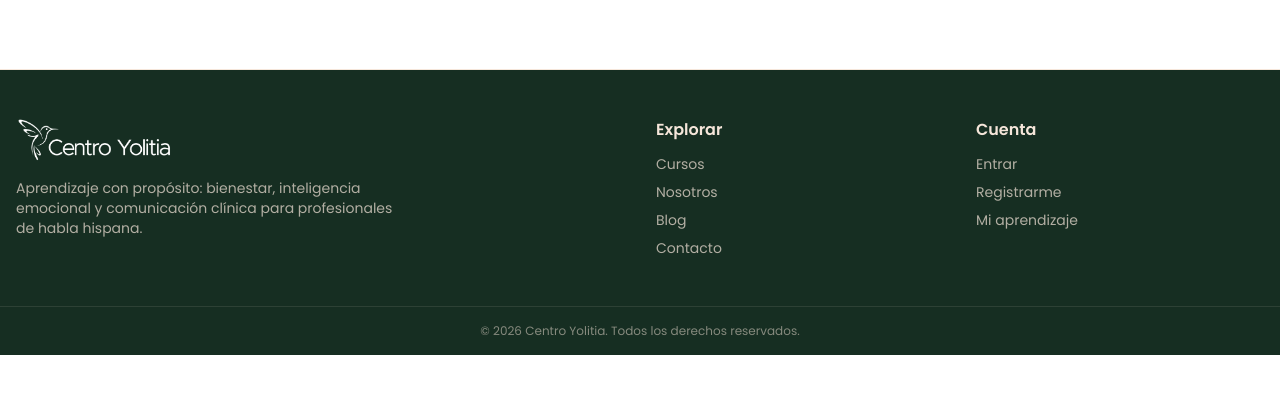
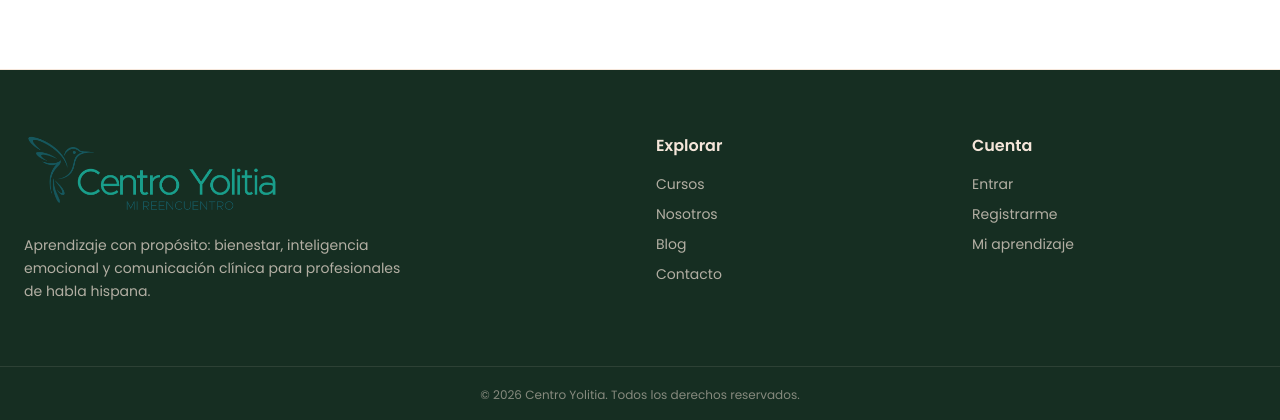
Before and after one commit to Pompaanoo/yoliti-app, a Next.js app: page / in a window 1280 px wide. Shown: the part 1315-1735 px from the top of the page. Before the commit the page ends 1670 px from the top, so only its background shows below. Built offline with nearby package versions, Linux system fonts and the light colour scheme; no server answers; the database is empty.

Commit message:
Footer usa logo-eslogan y espaciado mas limpio

```diff
--- a/src/components/Footer.tsx
+++ b/src/components/Footer.tsx
@@ -1,20 +1,24 @@
 import Link from "next/link";
-import Logo from "@/components/Logo";
 
 export default function Footer() {
   return (
     <footer className="mt-24 border-t border-base-300 bg-neutral text-neutral-content">
-      <div className="mx-auto grid max-w-7xl gap-8 px-4 py-12 md:grid-cols-4">
+      <div className="mx-auto grid max-w-7xl gap-10 px-6 py-16 md:grid-cols-4 md:gap-8">
         <div className="md:col-span-2">
-          <Logo className="h-11" light />
-          <p className="mt-4 max-w-sm text-sm text-neutral-content/70">
+          {/* eslint-disable-next-line @next/next/no-img-element */}
+          <img
+            src="/images/logo-eslogan.png"
+            alt="Centro Yolitia"
+            className="h-20 w-auto object-contain"
+          />
+          <p className="mt-5 max-w-sm text-sm leading-relaxed text-neutral-content/70">
             Aprendizaje con propósito: bienestar, inteligencia emocional y
             comunicación clínica para profesionales de habla hispana.
           </p>
         </div>
         <div>
           <h4 className="font-semibold">Explorar</h4>
-          <ul className="mt-3 space-y-2 text-sm text-neutral-content/70">
+          <ul className="mt-4 space-y-2.5 text-sm text-neutral-content/70">
             <li><Link href="/cursos" className="hover:text-primary">Cursos</Link></li>
             <li><Link href="/nosotros" className="hover:text-primary">Nosotros</Link></li>
             <li><Link href="/blog" className="hover:text-primary">Blog</Link></li>
@@ -23,14 +27,14 @@ export default function Footer() {
         </div>
         <div>
           <h4 className="font-semibold">Cuenta</h4>
-          <ul className="mt-3 space-y-2 text-sm text-neutral-content/70">
+          <ul className="mt-4 space-y-2.5 text-sm text-neutral-content/70">
             <li><Link href="/login" className="hover:text-primary">Entrar</Link></li>
             <li><Link href="/registro" className="hover:text-primary">Registrarme</Link></li>
             <li><Link href="/dashboard" className="hover:text-primary">Mi aprendizaje</Link></li>
           </ul>
         </div>
       </div>
-      <div className="border-t border-neutral-content/10 py-4 text-center text-xs text-neutral-content/50">
+      <div className="border-t border-neutral-content/10 px-6 py-5 text-center text-xs text-neutral-content/50">
         © {new Date().getFullYear()} Centro Yolitia. Todos los derechos reservados.
       </div>
     </footer>
```
Also changed, not shown: public/images/logo-eslogan.png (added).
